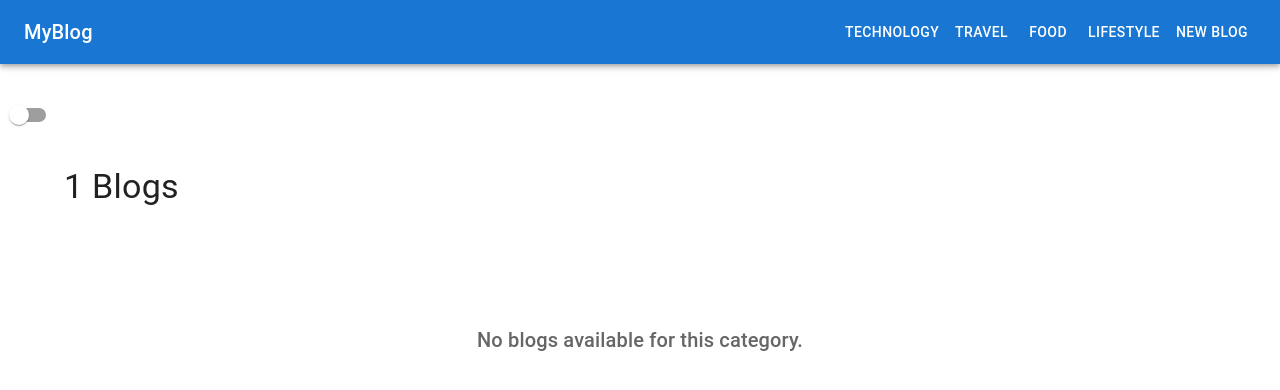
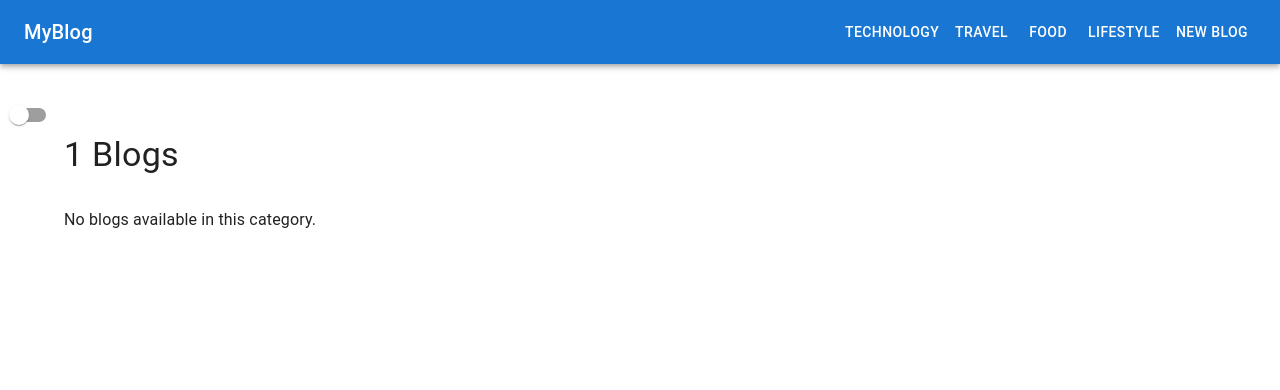
Before and after one commit to kdotmanoj/blog-site, a React (Create React App) app: page /category/1 in a window 1280 px wide. Shown: the top 390 px of the page. Built offline with nearby package versions, Linux system fonts and the light colour scheme.

Commit message:
Resolved a bug

```diff
--- a/src/App.js
+++ b/src/App.js
@@ -24,7 +24,7 @@ const App = () => {
           <Route path="/blog/:id" element={<BlogDetails />} />
           <Route path="/create" element={<BlogForm />} />
           <Route path="/edit/:id" element={<BlogForm />} />
-          <Route path="/category/:category" element={<CategoryPage />} /> {/* Add this route */}
+          <Route path="/category/:category" element={<CategoryPage />} />
         </Routes>
       </Router>
     </ThemeProvider>
--- a/src/components/Navbar.js
+++ b/src/components/Navbar.js
@@ -1,6 +1,6 @@
 import React from 'react';
 import { useDispatch, useSelector } from 'react-redux';
-import { Link, useLocation } from 'react-router-dom';
+import { Link, useNavigate } from 'react-router-dom'; // Add useNavigate
 import { AppBar, Toolbar, Button, Typography, useTheme } from '@mui/material';
 import { setCategory } from '../redux/action';
 
@@ -8,34 +8,35 @@ const Navbar = () => {
   const dispatch = useDispatch();
   const categories = useSelector(state => state.blogs.categories);
   const theme = useTheme();
-  const location = useLocation();
+  const navigate = useNavigate(); // Initialize useNavigate
 
   const handleCategoryClick = (category) => {
     dispatch(setCategory(category));
+    navigate(`/category/${category}`); // Navigate to category page
   };
 
   const handleHomeClick = () => {
     dispatch(setCategory(null)); // Clear the selected category
+    navigate('/'); // Navigate back to the home page
   };
-
-  // Conditionally hide Navbar on blog details page
-  const showNavbar = location.pathname !== '/blog/:id'; // Adjust this as needed based on your routing
-
-  if (!showNavbar) {
-    return null; // Hide Navbar when on a blog detail page
-  }
 
   return (
     <AppBar position="static" sx={{ mb: 4 }}>
       <Toolbar>
-        <Typography variant="h6" component={Link} to="/" onClick={handleHomeClick} sx={{ color: 'inherit', textDecoration: 'none' }}>
+        <Typography
+          variant="h6"
+          component={Link}
+          to="/"
+          onClick={handleHomeClick}
+          sx={{ color: 'inherit', textDecoration: 'none' }}
+        >
           MyBlog
         </Typography>
         <div style={{ flexGrow: 1 }} />
         {categories.map(category => (
           <Button
             key={category}
-            onClick={() => handleCategoryClick(category)}
+            onClick={() => handleCategoryClick(category)} // Handle category click
             sx={{
               color: 'inherit',
               '&:hover': {
--- a/src/pages/CategoryPage.js
+++ b/src/pages/CategoryPage.js
@@ -1,40 +1,30 @@
 import React from 'react';
 import { useSelector } from 'react-redux';
 import { useParams } from 'react-router-dom';
+import { Container, Typography } from '@mui/material';
+import Grid2 from '@mui/material/Grid2';
 import BlogCard from '../components/BlogCard';
-import { Container, Box, Typography } from '@mui/material';
-import Grid2 from '@mui/material/Grid2';
 
 const CategoryPage = () => {
-  const { category } = useParams(); // Get category from URL
-  const blogs = useSelector(state => state.blogs.blogs);
-
-  // Filter blogs based on category from URL
-  const filteredBlogs = blogs.filter(blog => blog.category === category);
+  const { category } = useParams();
+  const blogs = useSelector(state => state.blogs.blogs.filter(blog => blog.category === category));
 
   return (
-    <Container maxWidth="lg" sx={{ mt: 4 }}>
-      <Typography variant="h4" component="h1" gutterBottom sx={{ mb: 4 }}>
+    <Container>
+      <Typography variant="h4" sx={{ mb: 4 }}>
         {category} Blogs
       </Typography>
-
-      {filteredBlogs.length === 0 ? (
-        <Box sx={{ display: 'flex', justifyContent: 'center', alignItems: 'center', height: '200px' }}>
-          <Typography variant="h6" color="text.secondary">
-            No blogs available for this category.
-          </Typography>
-        </Box>
-      ) : (
-        <Box sx={{ my: 4 }}>
-          <Grid2 container spacing={3}>
-            {filteredBlogs.map(blog => (
-              <Grid2 item xs={12} sm={6} md={4} key={blog.id}>
-                <BlogCard blog={blog} />
-              </Grid2>
-            ))}
-          </Grid2>
-        </Box>
-      )}
+      <Grid2 container spacing={3}>
+        {blogs.length > 0 ? (
+          blogs.map(blog => (
+            <Grid2 item xs={12} sm={6} md={4} key={blog.id}>
+              <BlogCard blog={blog} />
+            </Grid2>
+          ))
+        ) : (
+          <Typography variant="body1">No blogs available in this category.</Typography>
+        )}
+      </Grid2>
     </Container>
   );
 };
```
